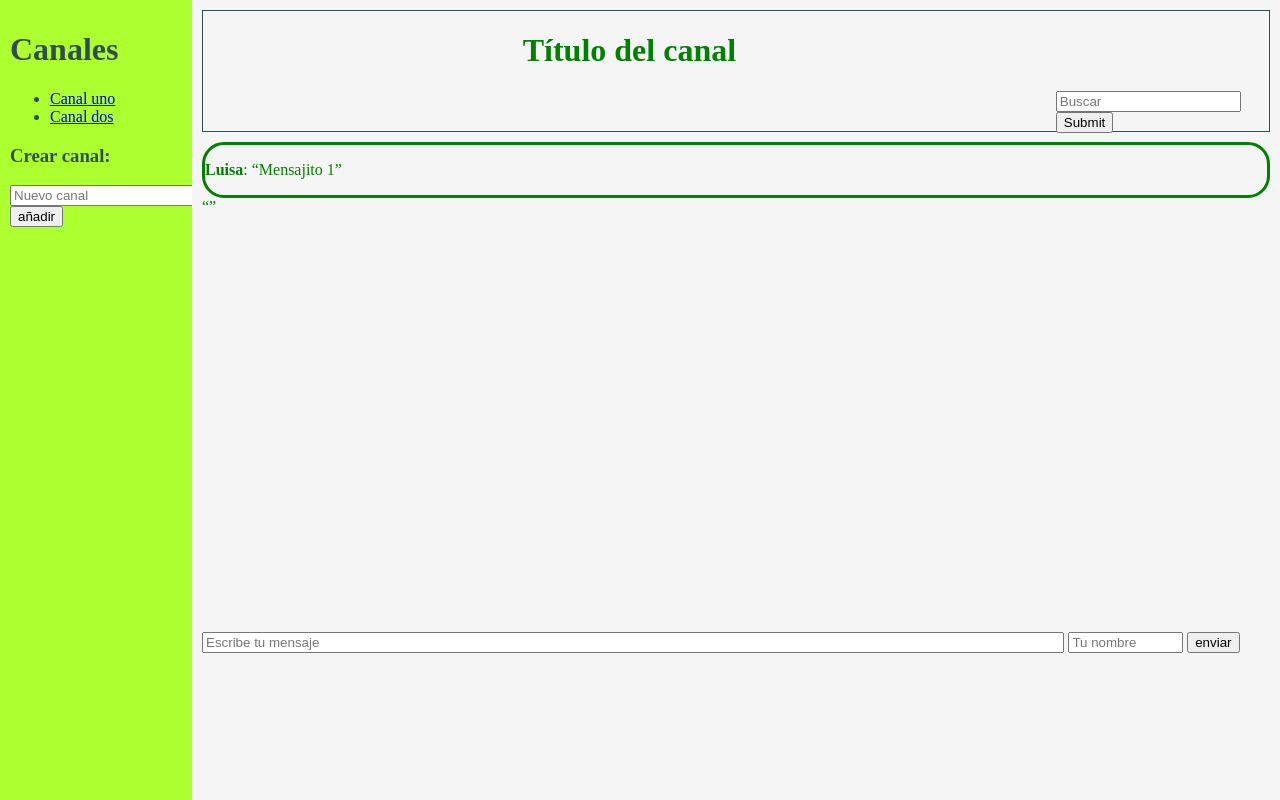
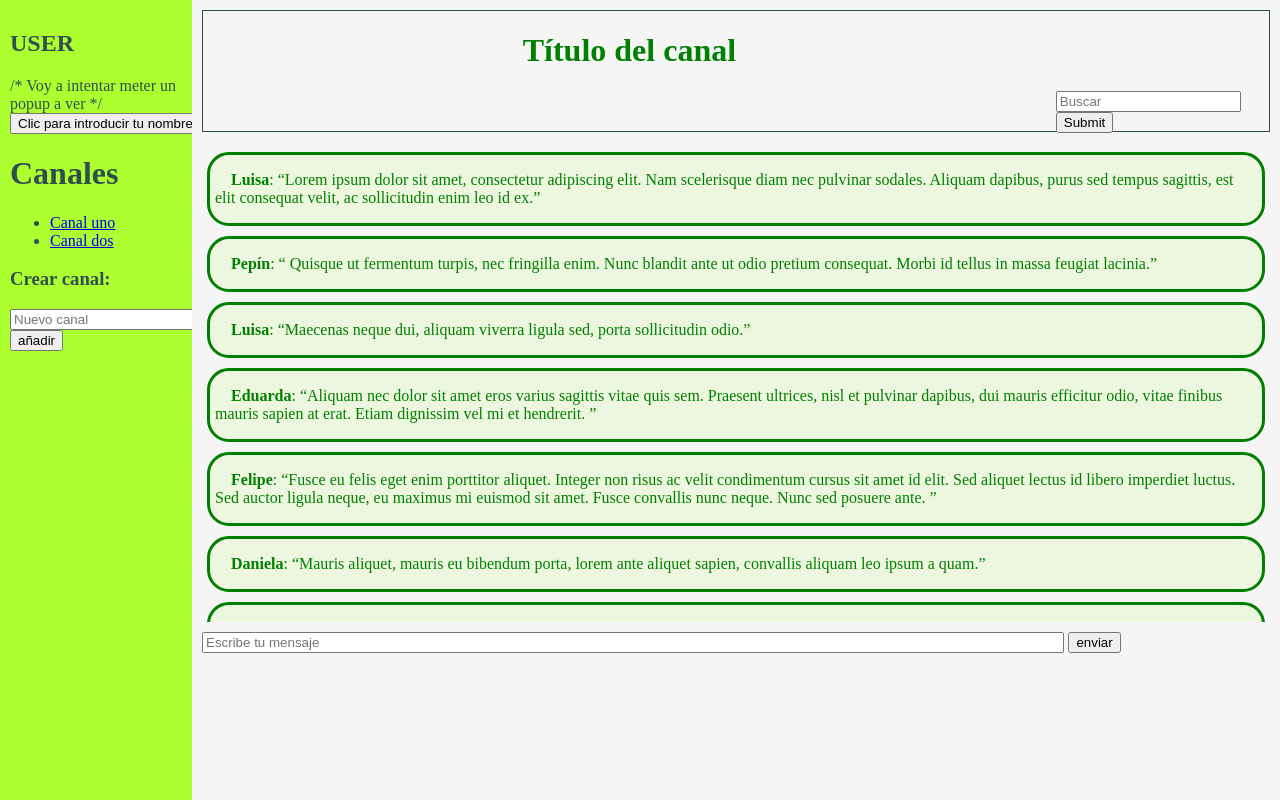
Before and after one commit to Julia-EH/proyectofinalGH, a plain HTML site: page Proyecto final - app mensajería/index.html in a window 1280 px wide. Both pictures are taken after a click on the input "enviar". Drawn offline with Linux system fonts and the light colour scheme.

Commit message:
Trabajando user y msjs

```diff
--- a/Proyecto final - app mensajería/CSS/style.css
+++ b/Proyecto final - app mensajería/CSS/style.css
@@ -43,7 +43,6 @@ body {
             text-align: center;
         }
 
-/* LO DEL SEARCH; parece que de momento funciona, jeje, ¡yujuuuu! */
                 #zona-busqueda {
                     position: relative;
                     width: 20%;
@@ -55,19 +54,20 @@ body {
         height: 60%;
         margin: 10px;
         overflow-y: scroll;
-        display: block; /* quiero probar a ver si de esta forma funcionan las funciones... y he puesto p y div a ver qué me convence más, que no lo hacen igual*/
+        display: block;
     }
     #zona-pie {
         position: relative;
         height: 10%;
         margin: 10px;
     }
-    .caja-mensajes {
-        box-sizing: content-box;
-        min-height: 10px;
-        min-width: 10px;
+    #caja-mensajes {
+        margin: 10px 5px;
         border:3px solid green;
         border-radius:22px;
+        padding: 0px 5px;
+        background-color: rgba(172, 255, 47, 0.11);
+        text-indent: 1em;
     }
         #nuevo-mensaje-barra {
             width: 80%;
--- a/Proyecto final - app mensajería/index.html
+++ b/Proyecto final - app mensajería/index.html
@@ -10,6 +10,8 @@
 <body><div>
 
     <div id="zona-canales">
+        <h2>USER</h2> /* Voy a intentar meter un popup a ver */
+        <input type="submit" value="Clic para introducir tu nombre" id="nombreUser" onclick="nombreUser()">
         <h1>Canales</h1>
         <ul id="lista-canales">
             <li><a href="#">Canal uno</a></li>
@@ -37,14 +39,40 @@
             </div>
         </div>
         <div id="zona-chat">
-            <div class="caja-mensajes">
-            <p> <strong>Luisa</strong>: <q class: mensaje>Mensajito 1</q></p>
+            <div id="caja-mensajes">
+            <p> <strong>Luisa</strong>: <q class: mensaje>Lorem ipsum dolor sit amet, consectetur adipiscing elit. Nam scelerisque diam nec pulvinar sodales. Aliquam dapibus, purus sed tempus sagittis, est elit consequat velit, ac sollicitudin enim leo id ex.</q></p>
+            </div>
+            <div id="caja-mensajes">
+            <p> <strong>Pepín</strong>: <q class: mensaje> Quisque ut fermentum turpis, nec fringilla enim. Nunc blandit ante ut odio pretium consequat. Morbi id tellus in massa feugiat lacinia.</q></p>
+            </div>
+            <div id="caja-mensajes">
+            <p> <strong>Luisa</strong>: <q class: mensaje>Maecenas neque dui, aliquam viverra ligula sed, porta sollicitudin odio.</q></p>
+            </div>
+            <div id="caja-mensajes">
+            <p> <strong>Eduarda</strong>: <q class: mensaje>Aliquam nec dolor sit amet eros varius sagittis vitae quis sem. Praesent ultrices, nisl et pulvinar dapibus, dui mauris efficitur odio, vitae finibus mauris sapien at erat. Etiam dignissim vel mi et hendrerit. </q></p>
+            </div>
+            <div id="caja-mensajes">
+            <p> <strong>Felipe</strong>: <q class: mensaje>Fusce eu felis eget enim porttitor aliquet. Integer non risus ac velit condimentum cursus sit amet id elit. Sed aliquet lectus id libero imperdiet luctus. Sed auctor ligula neque, eu maximus mi euismod sit amet. Fusce convallis nunc neque. Nunc sed posuere ante. </q></p>
+            </div>
+            <div id="caja-mensajes">
+            <p> <strong>Daniela</strong>: <q class: mensaje>Mauris aliquet, mauris eu bibendum porta, lorem ante aliquet sapien, convallis aliquam leo ipsum a quam.</q></p>
+            </div>
+            <div id="caja-mensajes">
+            <p> <strong>Daniela</strong>: <q class: mensaje>Etiam euismod nibh sed volutpat tincidunt. In hac habitasse platea dictumst. </q></p>
+            </div>
+            <div id="caja-mensajes">
+            <p> <strong>Luisa</strong>: <q class: mensaje>Vivamus euismod facilisis tempus. Donec rhoncus risus eget maximus hendrerit. Nullam tempus ac neque quis imperdiet. Morbi fermentum egestas quam, eget lobortis eros ultrices non. </q></p>
+            </div>
+            <div id="caja-mensajes">
+            <p> <strong>Pepín</strong>: <q class: mensaje>Suspendisse sodales convallis iaculis. Sed lobortis nisl ac lorem iaculis, sit amet hendrerit odio interdum. Donec egestas, magna a mollis semper, nunc mauris condimentum leo, non feugiat orci nisl sed metus. Aliquam justo mauris, porta vitae commodo et, pharetra viverra est. </q></p>
+            </div>
+            <div id="caja-mensajes">
+            <p> <strong>Felipe</strong>: <q class: mensaje>Mauris sollicitudin est non neque ornare, a rhoncus justo sagittis. </q></p>
             </div>
         </div>
         <div id="zona-pie">
                 <div class="text">
                     <input type="text" id="nuevo-mensaje-barra" placeholder="Escribe tu mensaje">
-                    <input type="text" id="nombre-user-barra" placeholder="Tu nombre">
                     <input type="submit" value="enviar" id="enviar-mensaje" onclick="nuevoMensaje()">
             </div>
         </div>
--- a/Proyecto final - app mensajería/js/main.js
+++ b/Proyecto final - app mensajería/js/main.js
@@ -1,43 +1,53 @@
 function nuevoCanal() {
-    var nuevoCanal = document.getElementById("nuevo-canal-barra").value;
-    var txtNode = document.createTextNode(nuevoCanal);
-    var listNode = document.getElementById("lista-canales");
-    var liNode = document.createElement("li");
-    var aNode = document.createElement("a");
+    var canalLoc = document.getElementById("nuevo-canal-barra").value;
+    var canalNuevo = document.createTextNode(canalLoc);
+    var listaLoc = document.getElementById("lista-canales");
+    var listaNuevo = document.createElement("li");
+    var aNuevo = document.createElement("a");
     var attr = document.createAttribute("href");
 
     attr.value = "#";
 
-    aNode.setAttributeNode(attr);
+    aNuevo.setAttributeNode(attr);
 
-    listNode.appendChild(liNode);
-    liNode.appendChild(aNode);
-    aNode.appendChild(txtNode);
+    listaLoc.appendChild(listaNuevo);
+    listaNuevo.appendChild(aNuevo);
+    aNuevo.appendChild(canalNuevo);
 
     document.getElementById("nuevo-canal-barra").value = "";
 
 }
 
+function nombreUser() {
+    var userLoc = document.getElementById("nombre-user-barra").value;
+    var userNuevo = document.createTextNode(userLoc);
+    var listaLoc = document.getElementById("zona-user"); /* no existe aún zona-user (de hecho, no "getElement": esto no será una list, tiene que sustituir (aunque lo tengo que crear primero) y entonces lo de abajo creo que tampoco me hace falta si encuentro el "sustituir"*/
+    var listaNuevo = document.createElement("div");
+    var pNuevo = document.createElement("p");
+    var uNuevo = document.createElement("strong");
 
-function nuevoMensaje() {
-    var nuevoMensaje = document.getElementById("nuevo-mensaje-barra").value;
-    var nombreUser = document.getElementById("nombre-user-barra").value;
-    var msjNode = document.createTextNode(nuevoMensaje);
-    var userNode = document.createTextNode(nombreUser);
-    var listNode = document.getElementById("zona-chat");
-    var liNode = document.createElement("div");
-    var pNode = document.createElement("p");
-    var uNode = document.createElement("strong");
-    var qNode = document.createElement("q");
+/* Revisar qué me vale de aquí; y del document, a ver cómo llamo a la "barra" -imagino que igual- */
+    listaLoc.appendChild(listaNuevo, pNuevo);
+    listaNuevo.appendChild(qNode);
+    pNuevo.appendChild(uNuevo);
+    uNuevo.appendChild(userNuevo);
 
-
-    listNode.appendChild(liNode, pNode);
-    liNode.appendChild(qNode);
-    pNode.appendChild(uNode);
-    qNode.appendChild(msjNode);
-    uNode.appendChild(userNode); /* NADA, ESTO NO SÉ HACERLO, o consigo el mensaje o el usuario... y no sé cómo hacer para que tengan el formato que yo quiero. Ah, y le tengo que meter la clase "caja-mensajes"*/
-
-    document.getElementById("nuevo-mensaje-barra").value = "";
     document.getElementById("nombre-user-barra").value = "";
 
 }
+
+function nuevoMensaje() {
+    var mensajeLoc = document.getElementById("nuevo-mensaje-barra").value;
+    var mensajeNuevo = document.createTextNode(mensajeLoc);
+    var listaLoc = document.getElementById("zona-chat");
+    var listaNuevo = document.createElement("div");
+    var pNuevo = document.createElement("p");
+    var qNuevo = document.createElement("q");
+
+    listaLoc.appendChild(listaNuevo);
+    listaNuevo.appendChild(pNuevo);
+    pNuevo.appendChild(qNuevo);
+    qNuevo.appendChild(mensajeNuevo);
+
+    document.getElementById("nuevo-mensaje-barra").value = "";
+}
```
